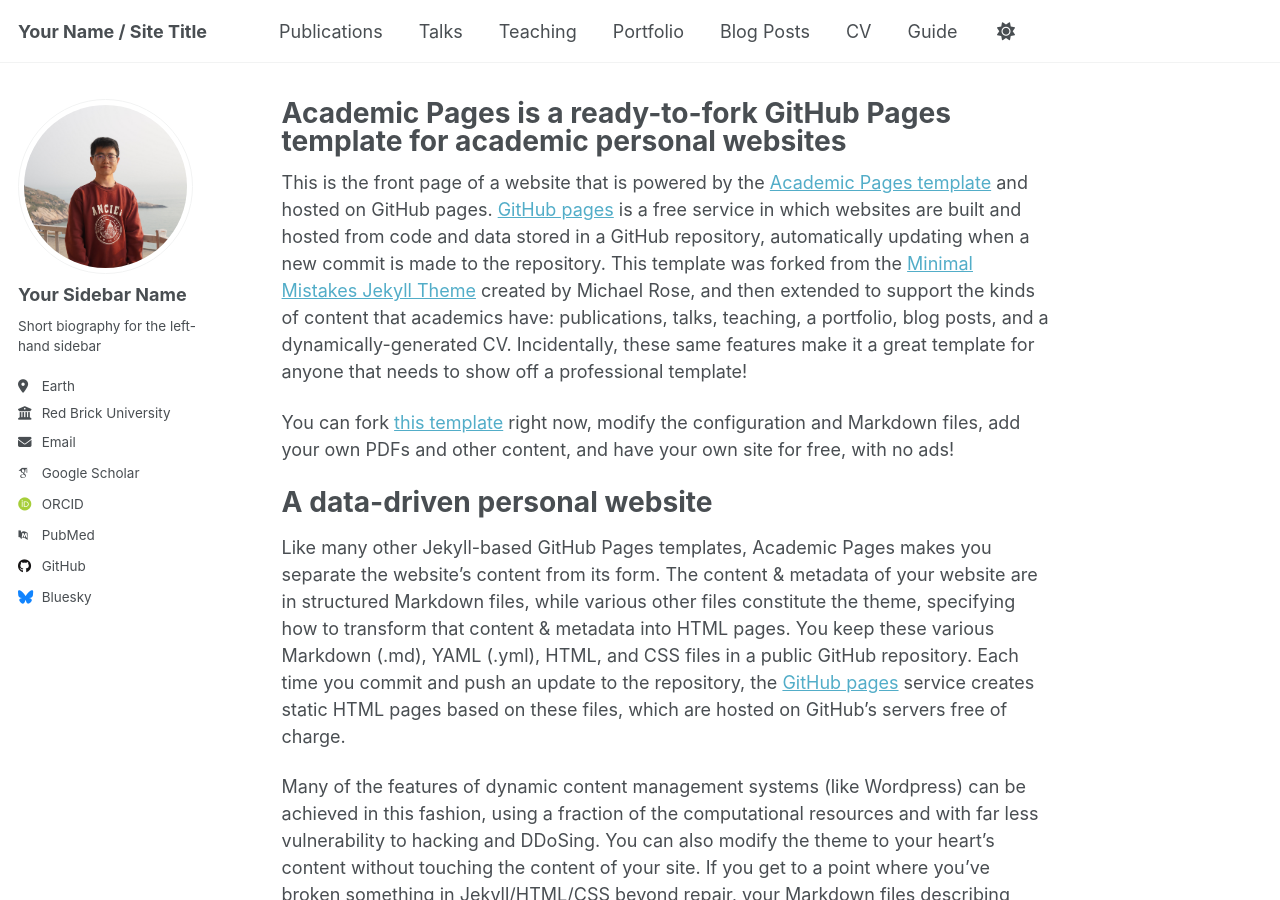
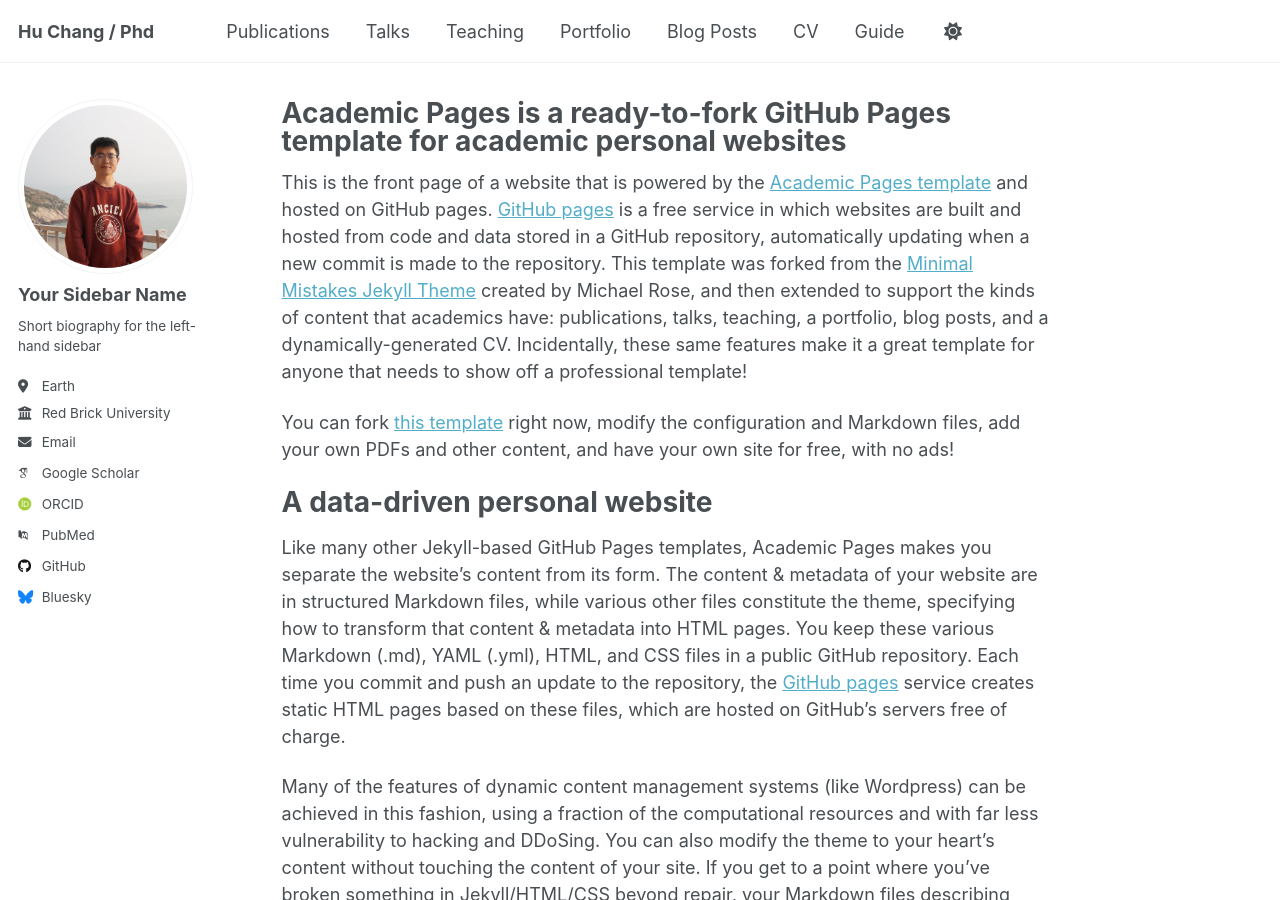
Before and after one commit to CHANGXiaohu/CHANGXiaohu.github.io, a Jekyll site: the page built from _pages/about.md, in a window 1280 px wide and 900 px high. Built offline with Jekyll 4.4.1, drawn with Linux system fonts in a browser that asks for light colours; some web fonts are replaced; a script that is not in the unit is left out.

Commit message:
Update _config.yml

```diff
--- a/_config.yml
+++ b/_config.yml
@@ -9,7 +9,7 @@
 # Basic Site Settings
 locale                   : "en-US"
 site_theme               : "default" # Currently available options are "default", "air"
-title                    : "Your Name / Site Title"
+title                    : "Hu Chang / Phd"
 title_separator          : "-"
 name                     : &name "Your Name"
 description              : &description "Your Name's academic portfolio"   # Update this with a general description of your site, this is the default if not overridden by a page
```
